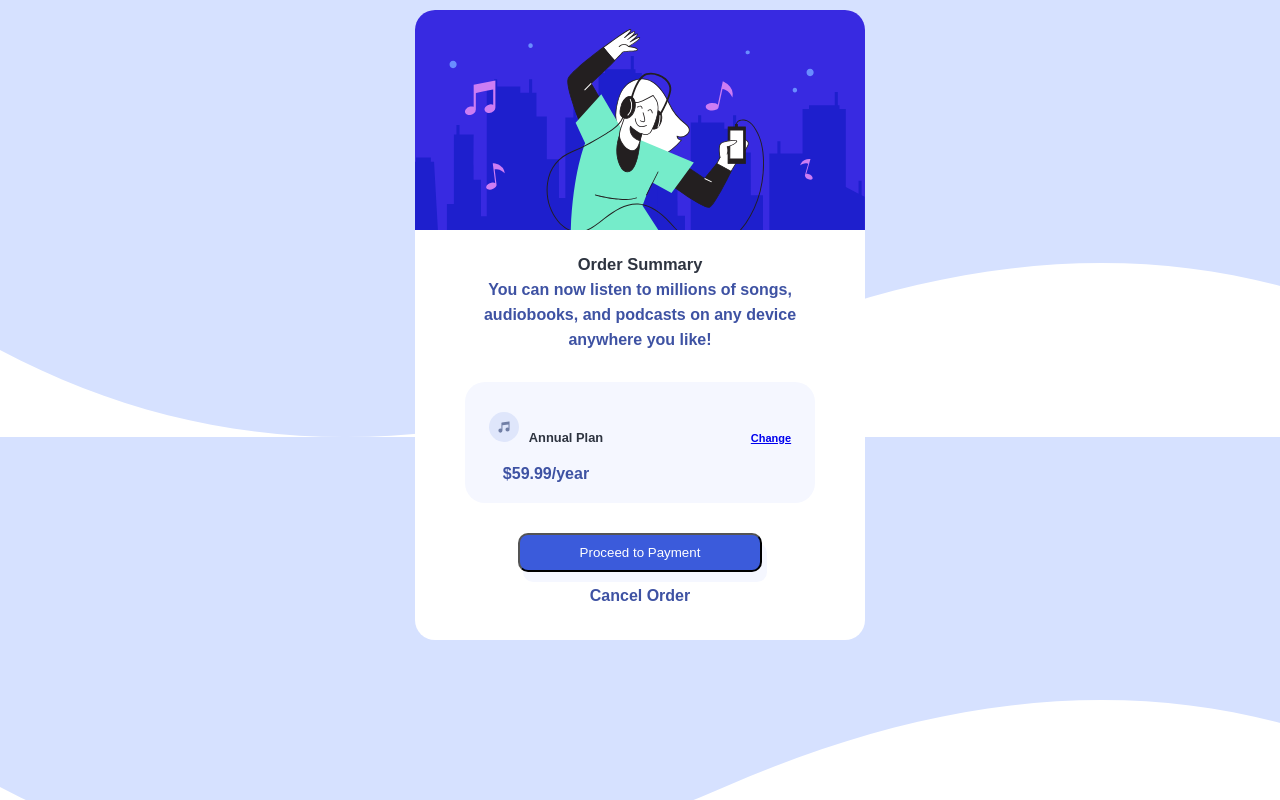
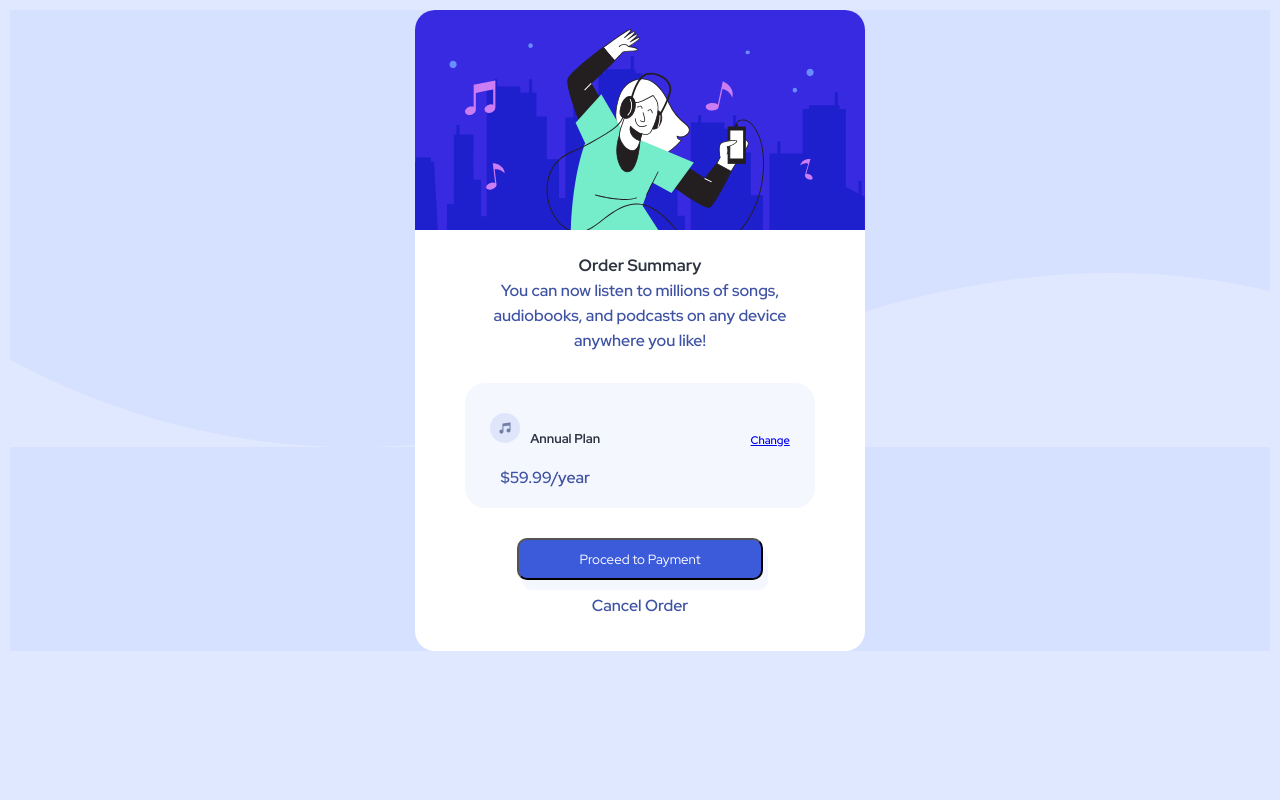
Before and after one commit to Amajuoyichidera/order-summary, a plain HTML site: page index.html in a window 1280 px wide. Drawn offline with Linux system fonts and the light colour scheme.

Commit message:
second version

```diff
--- a/index.html
+++ b/index.html
@@ -8,6 +8,7 @@
     <link rel="stylesheet" href="./styles.css">
 </head>
 <body>
+   <div class="content">
     <section class="card">
      <figure>
         <img class="pics" src="./images/illustration-hero.svg" alt="">
@@ -31,6 +32,7 @@
         <p>Cancel Order</p>
      </div>
     </section>
+   </div>
 
 
 
--- a/styles.css
+++ b/styles.css
@@ -1,12 +1,12 @@
-
+@import url('https://fonts.googleapis.com/css2?family=Red+Hat+Display:ital,wght@0,300;0,400;0,500;0,600;0,700;0,800;0,900;1,300;1,400;1,500;1,600;1,700;1,800;1,900&display=swap');
 * {
     margin: 0;
     padding: 0;
     box-sizing: border-box;
-    font-family: sans-serif;
+    font-family: Red Hat Display;
 }
 body {
-    background-image: url(./images/pattern-background-desktop.svg);
+    background-color: #E0E8FF;
     padding: 10px;
     text-align: center;
     font-size: 11px;
@@ -14,7 +14,7 @@ body {
 }
 section {
     background-color: white;
-    color:  hsl(228, 45%, 44%);
+    color: hsl(228, 45%, 44%);
 }
 .card {
     margin: 0 auto;
@@ -81,3 +81,8 @@ h3 {
 .pro {
     box-shadow: 5px 10px hsl(225, 100%, 98%);
 }
+.content {
+    background-image: url(./images/pattern-background-desktop.svg);
+    position: relative;
+    z-index: -1;
+}
```
